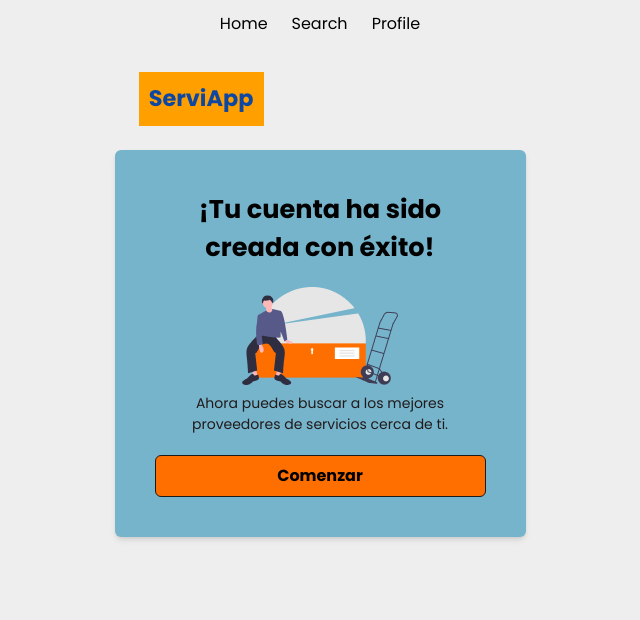
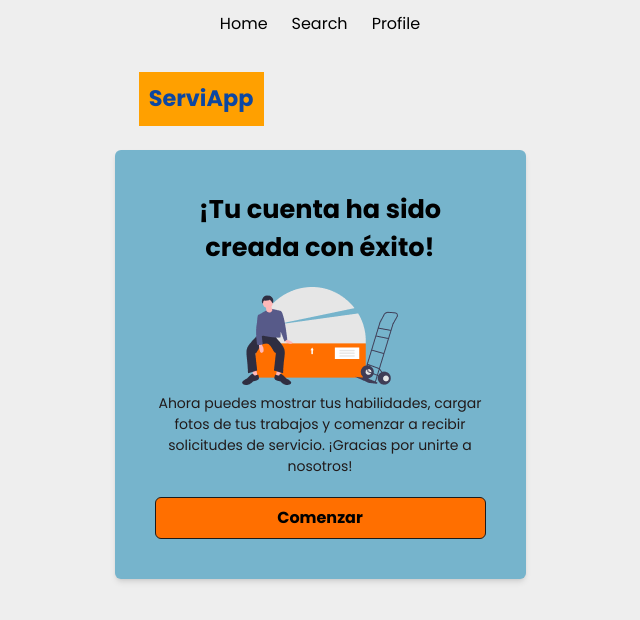
Before and after one commit to No-Country/c16-28-n-node-react, a React (Vite) app in the folder Front/: page /confirmation-page in a window 1280 px wide. Shown: the top 620 px of the page, without its empty margins (320-960 px from the left). Built offline with nearby package versions, Linux system fonts and the light colour scheme; no server answers.

Commit message:
agregando mensaje según el rol del usuario

```diff
--- a/Front/src/pages/ConfirmationPage/ConfirmationPage.jsx
+++ b/Front/src/pages/ConfirmationPage/ConfirmationPage.jsx
@@ -1,6 +1,13 @@
-import { Link } from 'react-router-dom';
+import { Link, useLocation } from 'react-router-dom';
 const ConfirmationPage = () => {
+const location = useLocation()
 
+let message = '';
+location.pathname === '/confirmation-user-page'
+  ? (message =
+      'Ahora puedes buscar a los mejores proveedores de servicios cerca de ti')
+  : (message =
+      'Ahora puedes mostrar tus habilidades, cargar fotos de tus trabajos y comenzar a recibir solicitudes de servicio. ¡Gracias por unirte a nosotros!');
   return (
     <div className='bg-skyBlue p-10 rounded-md shadow-md'>
       <div className='flex flex-col items-center'>
@@ -16,11 +23,10 @@ const ConfirmationPage = () => {
           </figure>
         </div>
         <p className='text-center mt-2'>
-          Ahora puedes buscar a los mejores proveedores de servicios cerca de
-          ti.
+          {message}
         </p>
         <Link
-          to={'/'}
+          to={'/login'}
           className='primaryBtn w-full px-4 py-2 bg-blue-500 text-white font-bold rounded-md hover:bg-blue-700 focus:ring-4 focus:outline-none focus:ring-blue-300 mt-5'
         >
           Comenzar
```
